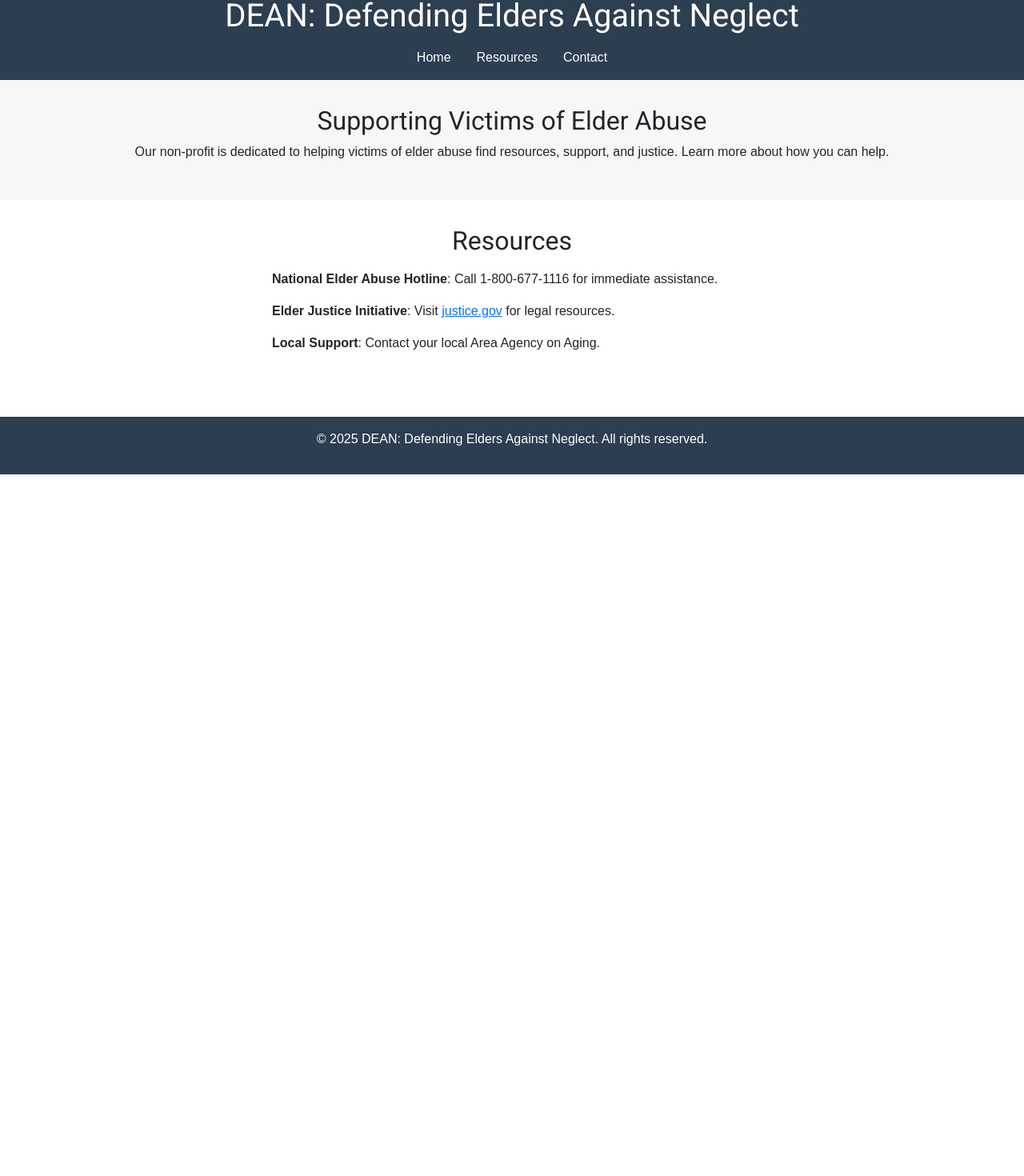
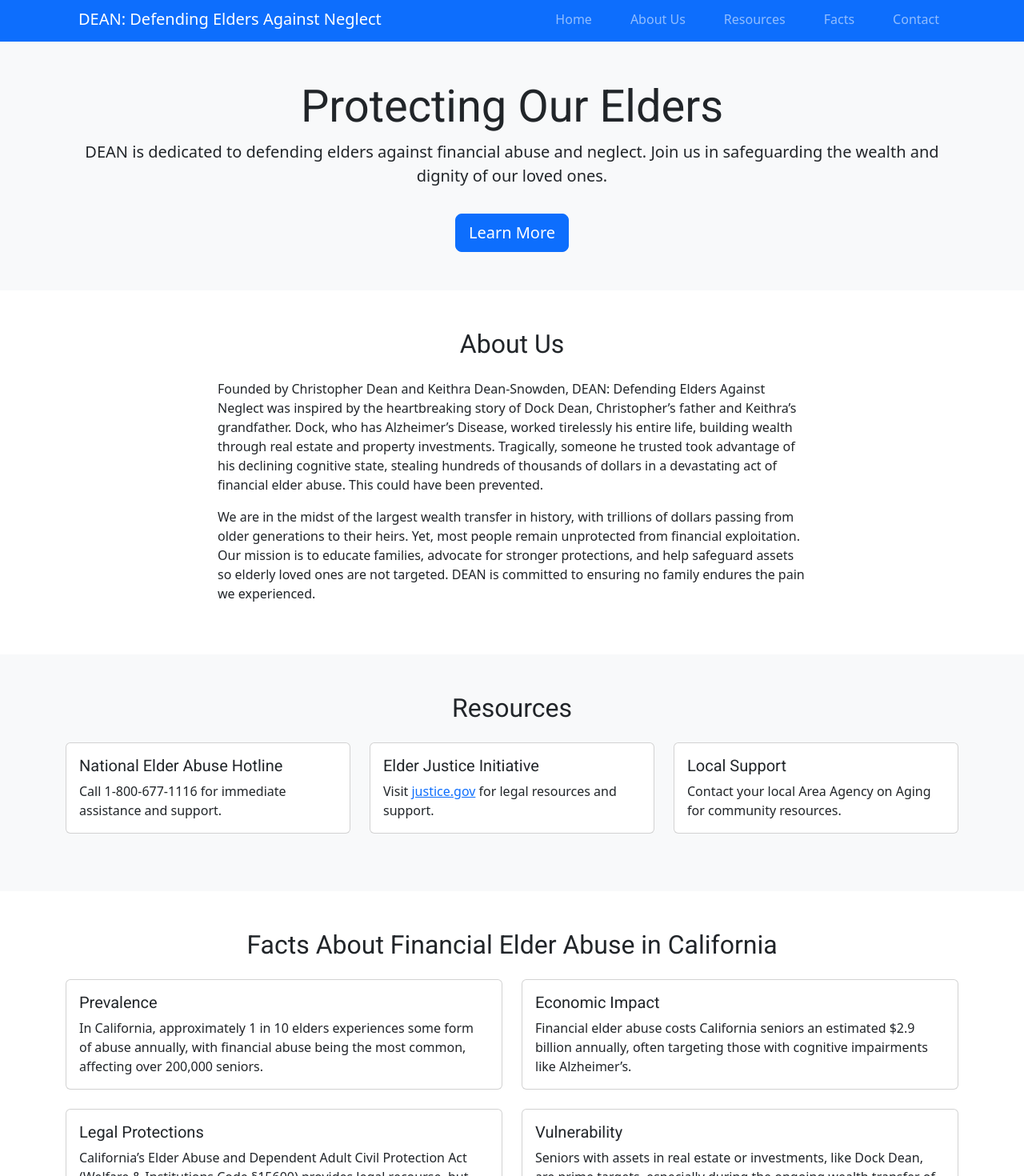
Before and after one commit to coderchrisdean/elder-abuse-nonprofit, a React (Create React App) app in the folder frontend/: page / in a window 1280 px wide. Shown: the part 20-1490 px from the top of the page at 80% size. Before the commit the page ends 800 px from the top, so only its background shows below. Built offline with nearby package versions, Linux system fonts and the light colour scheme.

Commit message:
fixed frontend with adding about us and facts about nonprofit

```diff
--- a/frontend/src/App.js
+++ b/frontend/src/App.js
@@ -3,45 +3,169 @@ import './App.css';
 
 function App() {
   return (
-    <div className="App">
-      <header className="header">
-  <h1>DEAN: Defending Elders Against Neglect</h1>
-  <nav>
-    <a href="#home">Home</a>
-    <a href="#resources">Resources</a>
-    <a href="#contact">Contact</a>
-  </nav>
-</header>
-      <main>
-        <section className="intro">
-          <h2>Supporting Victims of Elder Abuse</h2>
-          <p>
-            Our non-profit is dedicated to helping victims of elder abuse find
-            resources, support, and justice. Learn more about how you can help.
+    <div>
+      {/* Navbar */}
+      <nav className="navbar navbar-expand-lg navbar-dark bg-primary">
+        <div className="container">
+          <a className="navbar-brand" href="#home">
+            DEAN: Defending Elders Against Neglect
+          </a>
+          <button
+            className="navbar-toggler"
+            type="button"
+            data-bs-toggle="collapse"
+            data-bs-target="#navbarNav"
+            aria-controls="navbarNav"
+            aria-expanded="false"
+            aria-label="Toggle navigation"
+          >
+            <span className="navbar-toggler-icon"></span>
+          </button>
+          <div className="collapse navbar-collapse" id="navbarNav">
+            <ul className="navbar-nav ms-auto">
+              <li className="nav-item">
+                <a className="nav-link" href="#home">Home</a>
+              </li>
+              <li className="nav-item">
+                <a className="nav-link" href="#about">About Us</a>
+              </li>
+              <li className="nav-item">
+                <a className="nav-link" href="#resources">Resources</a>
+              </li>
+              <li className="nav-item">
+                <a className="nav-link" href="#facts">Facts</a>
+              </li>
+              <li className="nav-item">
+                <a className="nav-link" href="#contact">Contact</a>
+              </li>
+            </ul>
+          </div>
+        </div>
+      </nav>
+
+      {/* Hero Section */}
+      <section className="bg-light py-5 text-center">
+        <div className="container">
+          <h1 className="display-4">Protecting Our Elders</h1>
+          <p className="lead">
+            DEAN is dedicated to defending elders against financial abuse and neglect.
+            Join us in safeguarding the wealth and dignity of our loved ones.
           </p>
-        </section>
-        <section className="resources">
-          <h2>Resources</h2>
-          <ul>
-            <li>
-              <strong>National Elder Abuse Hotline</strong>: Call 1-800-677-1116
-              for immediate assistance.
-            </li>
-            <li>
-              <strong>Elder Justice Initiative</strong>: Visit{' '}
-              <a href="https://www.justice.gov/elderjustice">justice.gov</a> for
-              legal resources.
-            </li>
-            <li>
-              <strong>Local Support</strong>: Contact your local Area Agency on
-              Aging.
-            </li>
-          </ul>
-        </section>
-      </main>
-      <footer>
-  <p>© 2025 DEAN: Defending Elders Against Neglect. All rights reserved.</p>
-</footer>
+          <a href="#about" className="btn btn-primary btn-lg mt-3">
+            Learn More
+          </a>
+        </div>
+      </section>
+
+      {/* About Us Section */}
+      <section id="about" className="py-5">
+        <div className="container">
+          <h2 className="text-center mb-4">About Us</h2>
+          <div className="row">
+            <div className="col-md-8 mx-auto">
+              <p>
+                Founded by Christopher Dean and Keithra Dean-Snowden, DEAN: Defending Elders Against Neglect was inspired by the heartbreaking story of Dock Dean, Christopher’s father and Keithra’s grandfather. Dock, who has Alzheimer’s Disease, worked tirelessly his entire life, building wealth through real estate and property investments. Tragically, someone he trusted took advantage of his declining cognitive state, stealing hundreds of thousands of dollars in a devastating act of financial elder abuse. This could have been prevented.
+              </p>
+              <p>
+                We are in the midst of the largest wealth transfer in history, with trillions of dollars passing from older generations to their heirs. Yet, most people remain unprotected from financial exploitation. Our mission is to educate families, advocate for stronger protections, and help safeguard assets so elderly loved ones are not targeted. DEAN is committed to ensuring no family endures the pain we experienced.
+              </p>
+            </div>
+          </div>
+        </div>
+      </section>
+
+      {/* Resources Section */}
+      <section id="resources" className="bg-light py-5">
+        <div className="container">
+          <h2 className="text-center mb-4">Resources</h2>
+          <div className="row">
+            <div className="col-md-4 mb-4">
+              <div className="card h-100">
+                <div className="card-body">
+                  <h5 className="card-title">National Elder Abuse Hotline</h5>
+                  <p className="card-text">
+                    Call 1-800-677-1116 for immediate assistance and support.
+                  </p>
+                </div>
+              </div>
+            </div>
+            <div className="col-md-4 mb-4">
+              <div className="card h-100">
+                <div className="card-body">
+                  <h5 className="card-title">Elder Justice Initiative</h5>
+                  <p className="card-text">
+                    Visit <a href="https://www.justice.gov/elderjustice">justice.gov</a> for legal resources and support.
+                  </p>
+                </div>
+              </div>
+            </div>
+            <div className="col-md-4 mb-4">
+              <div className="card h-100">
+                <div className="card-body">
+                  <h5 className="card-title">Local Support</h5>
+                  <p className="card-text">
+                    Contact your local Area Agency on Aging for community resources.
+                  </p>
+                </div>
+              </div>
+            </div>
+          </div>
+        </div>
+      </section>
+
+      {/* Facts Section */}
+      <section id="facts" className="py-5">
+        <div className="container">
+          <h2 className="text-center mb-4">Facts About Financial Elder Abuse in California</h2>
+          <div className="row">
+            <div className="col-md-6 mb-4">
+              <div className="card">
+                <div className="card-body">
+                  <h5 className="card-title">Prevalence</h5>
+                  <p className="card-text">
+                    In California, approximately 1 in 10 elders experiences some form of abuse annually, with financial abuse being the most common, affecting over 200,000 seniors.
+                  </p>
+                </div>
+              </div>
+            </div>
+            <div className="col-md-6 mb-4">
+              <div className="card">
+                <div className="card-body">
+                  <h5 className="card-title">Economic Impact</h5>
+                  <p className="card-text">
+                    Financial elder abuse costs California seniors an estimated $2.9 billion annually, often targeting those with cognitive impairments like Alzheimer’s.
+                  </p>
+                </div>
+              </div>
+            </div>
+            <div className="col-md-6 mb-4">
+              <div className="card">
+                <div className="card-body">
+                  <h5 className="card-title">Legal Protections</h5>
+                  <p className="card-text">
+                    California’s Elder Abuse and Dependent Adult Civil Protection Act (Welfare & Institutions Code §15600) provides legal recourse, but only 1 in 14 cases is reported.
+                  </p>
+                </div>
+              </div>
+            </div>
+            <div className="col-md-6 mb-4">
+              <div className="card">
+                <div className="card-body">
+                  <h5 className="card-title">Vulnerability</h5>
+                  <p className="card-text">
+                    Seniors with assets in real estate or investments, like Dock Dean, are prime targets, especially during the ongoing wealth transfer of $68 trillion nationally.
+                  </p>
+                </div>
+              </div>
+            </div>
+          </div>
+        </div>
+      </section>
+
+      {/* Footer */}
+      <footer className="bg-dark text-white text-center py-3">
+        <p>© 2025 DEAN: Defending Elders Against Neglect. All Rights Reserved.</p>
+      </footer>
     </div>
   );
 }
```
